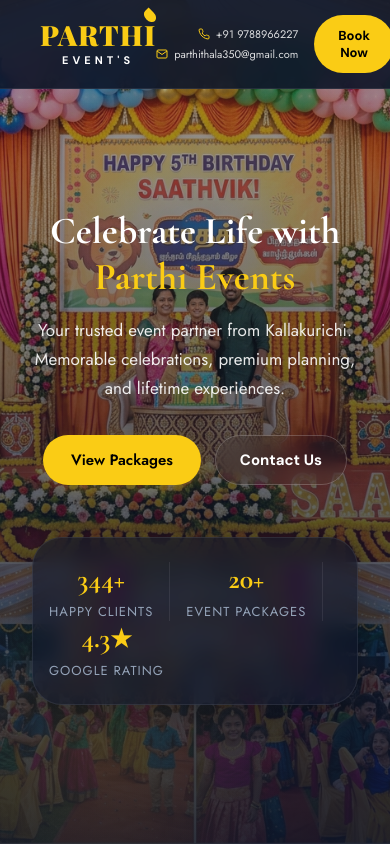
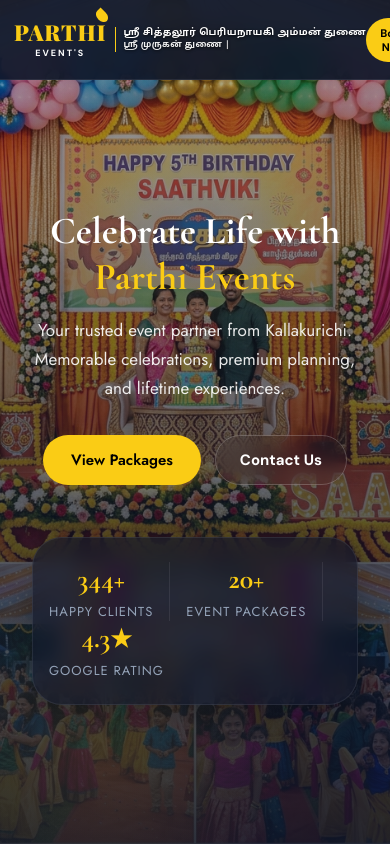
Before and after one commit to rk2725q-star/parthi-events, a React (Vite) app: page / in a window 390 px wide. Shown: the top 844 px of the page. Built offline with nearby package versions, Linux system fonts and the light colour scheme; a web font is replaced by a local one.

Commit message:
fix: Update Tamil God text to pure white with mobile UI responsiveness

```diff
--- a/src/components/Header.css
+++ b/src/components/Header.css
@@ -23,7 +23,7 @@
   display: flex;
   flex-direction: column;
   justify-content: center;
-  border-left: 2px solid rgba(255, 140, 0, 0.5);
+  border-left: 2px solid var(--yellow);
   padding-left: 14px;
   line-height: 1.35;
 }
@@ -32,26 +32,21 @@
   font-family: 'Mukta Malar', 'Noto Sans Tamil', sans-serif;
   font-size: 13.5px;
   font-weight: 700;
-  color: #FF5E36;
-  background: linear-gradient(90deg, #FF4500 0%, #FF8C00 100%);
-  -webkit-background-clip: text;
-  -webkit-text-fill-color: transparent;
-  filter: drop-shadow(0 0 6px rgba(255, 69, 0, 0.4));
+  color: #FFFFFF;
   letter-spacing: 0.4px;
   white-space: nowrap;
+  text-shadow: 0 1px 3px rgba(0, 0, 0, 0.8);
 }
 
 .brand-god-blessing .god-line2 {
   font-family: 'Mukta Malar', 'Noto Sans Tamil', sans-serif;
   font-size: 12.5px;
   font-weight: 700;
-  color: #FFD700;
-  background: linear-gradient(90deg, #FFE000 0%, #FFB703 100%);
-  -webkit-background-clip: text;
-  -webkit-text-fill-color: transparent;
-  filter: drop-shadow(0 0 6px rgba(250, 204, 21, 0.4));
+  color: #FFFFFF;
   letter-spacing: 0.4px;
+  opacity: 0.95;
   white-space: nowrap;
+  text-shadow: 0 1px 3px rgba(0, 0, 0, 0.8);
 }
 
 .brand-logo {
@@ -162,10 +157,10 @@
 
 @media (max-width: 1100px) {
   .brand-god-blessing .god-line1 {
-    font-size: 11px;
+    font-size: 11.5px;
   }
   .brand-god-blessing .god-line2 {
-    font-size: 10px;
+    font-size: 10.5px;
   }
 }
 
@@ -175,8 +170,54 @@
   }
 }
 
-@media (max-width: 600px) {
+@media (max-width: 768px) {
+  .navbar {
+    padding: 12px 20px;
+  }
+  .brand-header-wrapper {
+    gap: 10px;
+  }
   .brand-god-blessing {
+    padding-left: 10px;
+    border-left-width: 1.5px;
+  }
+  .brand-god-blessing .god-line1 {
+    font-size: 10.5px;
+  }
+  .brand-god-blessing .god-line2 {
+    font-size: 9.5px;
+  }
+}
+
+@media (max-width: 520px) {
+  .navbar {
+    padding: 10px 14px;
+  }
+  .brand-name {
+    font-size: 22px;
+  }
+  .brand-sub {
+    font-size: 9px;
+    letter-spacing: 2px;
+  }
+  .brand-header-wrapper {
+    gap: 8px;
+  }
+  .brand-god-blessing {
+    padding-left: 8px;
+    border-left-width: 1.5px;
+  }
+  .brand-god-blessing .god-line1 {
+    font-size: 9.5px;
+  }
+  .brand-god-blessing .god-line2 {
+    font-size: 8.5px;
+  }
+  .nav-contact {
     display: none;
   }
+  .nav-btn {
+    padding: 8px 14px;
+    font-size: 11px;
+  }
 }
```
